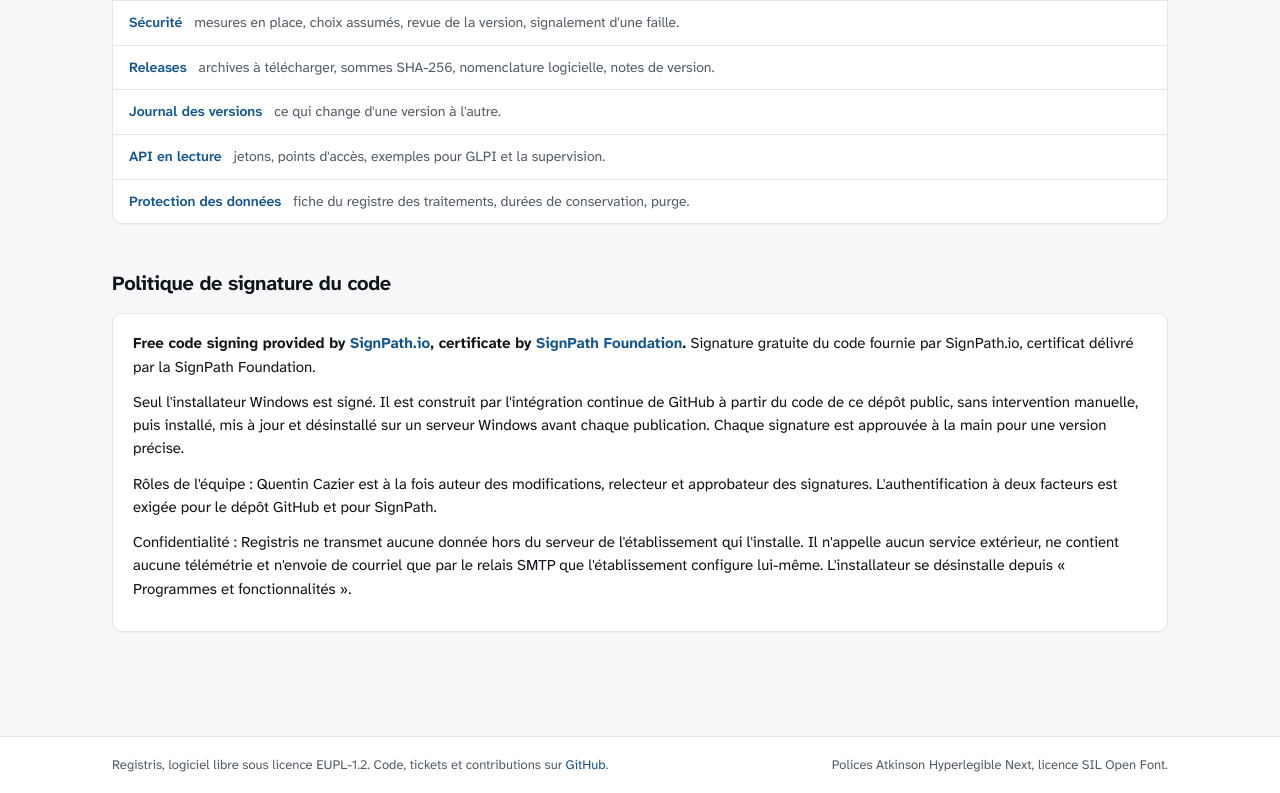
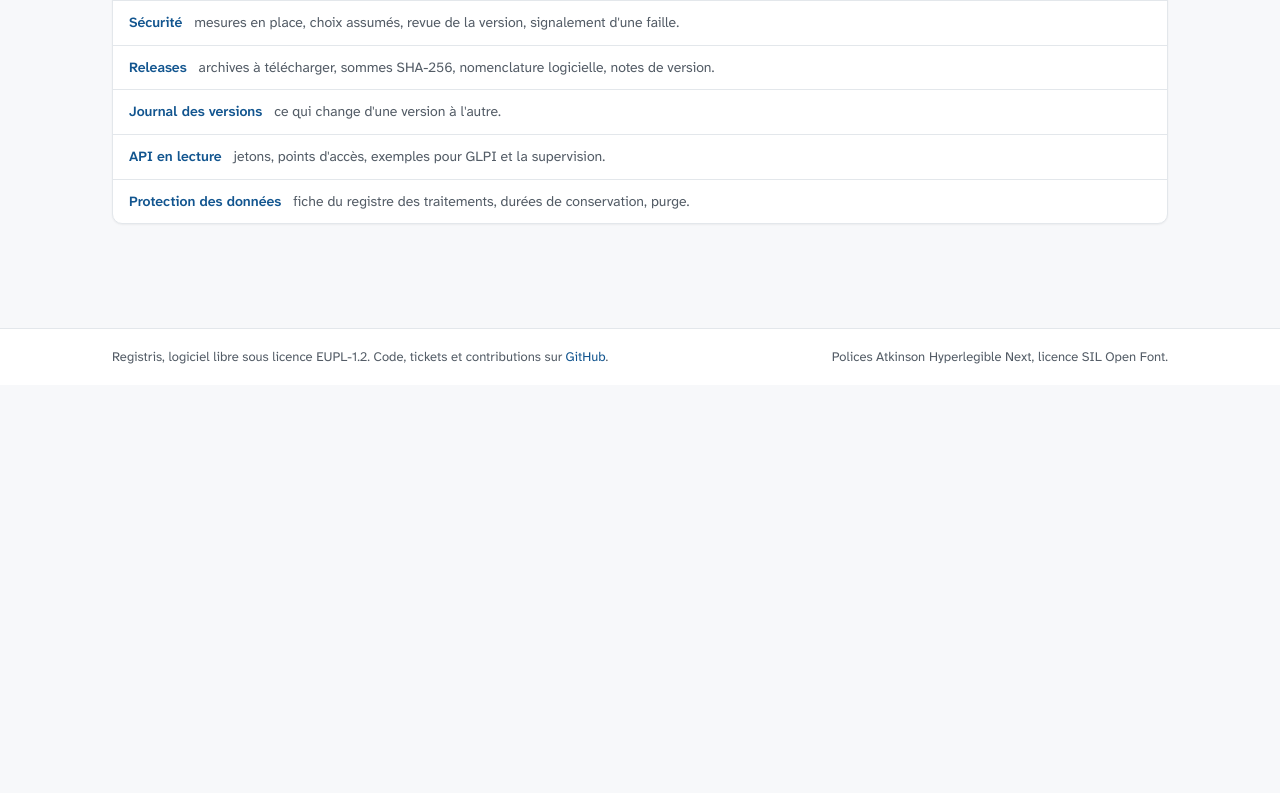
Before and after one commit to QuentinCazier/Registris, a website: page site/index.html in a window 1280 px wide. Shown: the part 5678-6471 px from the top of the page. After the commit the page ends 6063 px from the top, so only its background shows below. Drawn offline with Linux system fonts and the light colour scheme.

Commit message:
Site : retrait de la politique de signature SignPath tant que la signature n'existe pas

```diff
--- a/site/index.html
+++ b/site/index.html
@@ -313,21 +313,6 @@ npm start      <span class="c"># http://127.0.0.1:3000</span></pre>
     </div>
   </section>
 
-  <section id="signature" aria-labelledby="t-signature">
-    <h2 id="t-signature">Politique de signature du code</h2>
-    <div class="bloc" style="padding:18px 20px">
-      <p><b>Free code signing provided by <a href="https://signpath.io">SignPath.io</a>, certificate by <a href="https://signpath.org">SignPath Foundation</a>.</b>
-        Signature gratuite du code fournie par SignPath.io, certificat délivré par la SignPath Foundation.</p>
-      <p>Seul l'installateur Windows est signé. Il est construit par l'intégration continue de GitHub à partir du code de ce dépôt public,
-        sans intervention manuelle, puis installé, mis à jour et désinstallé sur un serveur Windows avant chaque publication.
-        Chaque signature est approuvée à la main pour une version précise.</p>
-      <p>Rôles de l'équipe : Quentin Cazier est à la fois auteur des modifications, relecteur et approbateur des signatures.
-        L'authentification à deux facteurs est exigée pour le dépôt GitHub et pour SignPath.</p>
-      <p>Confidentialité : Registris ne transmet aucune donnée hors du serveur de l'établissement qui l'installe. Il n'appelle aucun service extérieur,
-        ne contient aucune télémétrie et n'envoie de courriel que par le relais SMTP que l'établissement configure lui-même.
-        L'installateur se désinstalle depuis « Programmes et fonctionnalités ».</p>
-    </div>
-  </section>
 </main>
 
 <footer>
```
Also changed, not shown: docs/SIGNATURE.md (+8 -5 lines).
